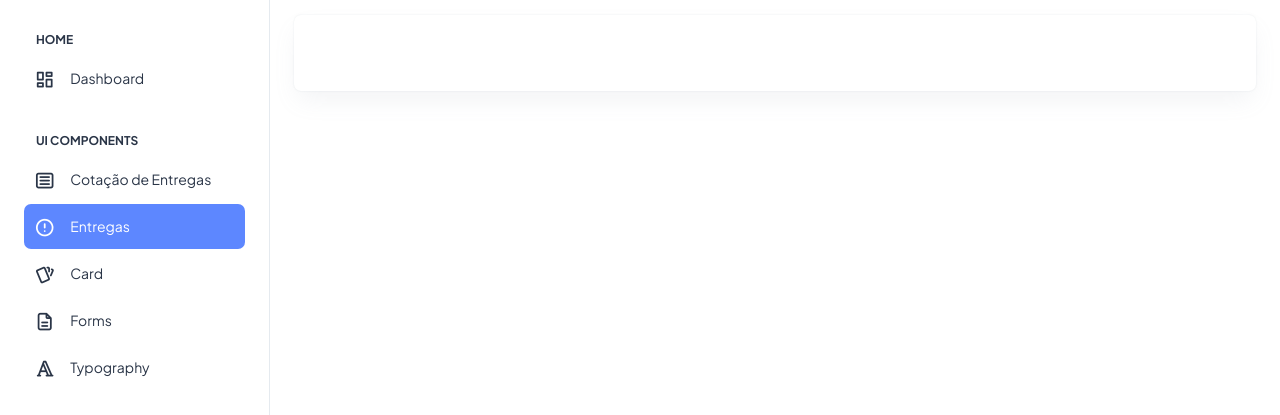
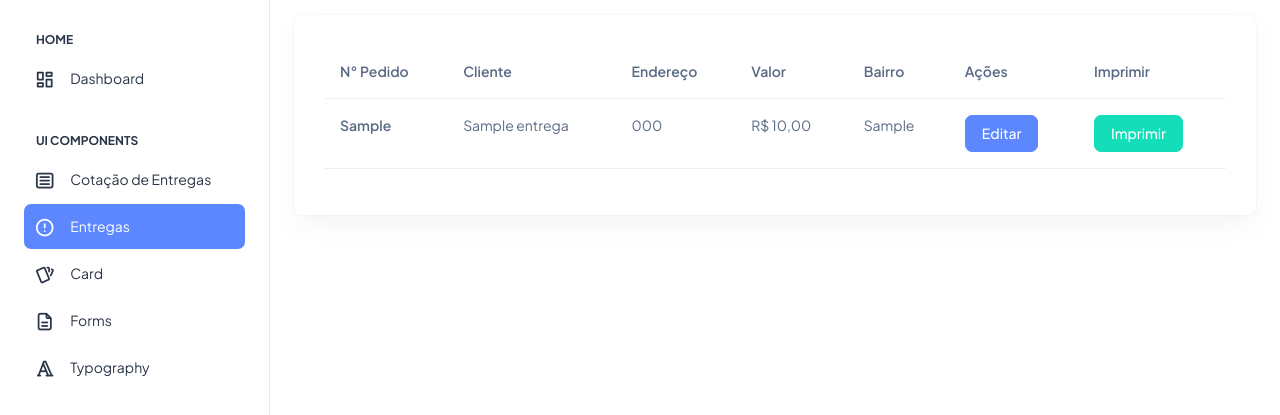
Before and after one commit to Brunohvg/projeto-bibelo, a Django app: page / in a window 1280 px wide. Shown: the part 70-485 px from the top of the page. Run offline with Django 4.2, Linux system fonts and the light colour scheme; tables that the repository leaves empty hold one stand-in row (values such as "Sample post"); some libraries are stand-ins or nearby versions.

Commit message:
Listagem de entregas

```diff
--- a/FreteApp/templates/FreteApp/home.html
+++ b/FreteApp/templates/FreteApp/home.html
@@ -1,2 +1,38 @@
-{% extends 'base.html' %}
-{% block conteudo %}<p>{{nome}}</p>{% endblock conteudo %}
+{% extends "base.html" %}
+
+{% block conteudo %}
+<div class="table-responsive">
+    <table class="table">
+        <thead>
+            <tr>
+                <th scope="col">N° Pedido</th>
+                <th scope="col">Cliente</th>
+                <th scope="col">Endereço</th>
+                <th scope="col">Valor</th>
+                <th scope="col">Bairro</th>
+                <th scope="col">Ações</th>
+                <th scope="col">Imprimir</th>
+            </tr>
+        </thead>
+        <tbody>
+            {% for cliente_item in todas_entregas %}
+            <tr>
+                <th scope="row">{{ cliente_item.numero_pedido }}</th>
+                <td>{{ cliente_item.nome_cliente }}</td>
+                <td>{{ cliente_item.telefone }}</td>
+                <td>R$ {{ cliente_item.valor_entrega }}</td>
+                <td>{{ cliente_item.endereco }}</td>
+                <td>
+                    <a href="/" class="btn btn-primary">Editar</a>
+                </td>
+                <td>
+                    <a href="/" class="btn btn-success">
+                        <i class="fas fa-print"></i> Imprimir
+                    </a>
+                </td>
+            </tr>
+            {% endfor %}
+        </tbody>
+    </table>
+</div>
+{% endblock conteudo %}
--- a/FreteApp/views.py
+++ b/FreteApp/views.py
@@ -1,9 +1,8 @@
-import datetime
 from django.shortcuts import render
 from .models import Endereco, Entrega
 from django.utils import timezone
-
 from django.contrib import messages
+from .models import Endereco, Entrega
 from .forms import FormularioEndereco, FormularioEntrega
 from api_external.api_funcitions import (
     buscar_endereco,
@@ -29,18 +28,29 @@ def handle_formulario_post(request):
         criado=timezone.now(),
         hora_limite=hora_limite_str,
         info_adicional=request.POST.get('info_adicional'),
-        endereco=endereco,)
+        endereco=endereco,
+        valor_entrega=request.POST.get('valor_entrega')),
 
 
+    messages.success(request, 'Entrega criada com sucesso')
 
-    return render(request, "FreteApp/home.html")
+    todas_entregas = Entrega.objects.all()
+    t_entregas = {
+        'todas_entregas':todas_entregas,
+    }
+
+    return render(request, "FreteApp/home.html", context=t_entregas)
 
 
 def home(request):
+    todas_entregas = Entrega.objects.all()
+    t_entregas = {
+        'todas_entregas':todas_entregas,
+    }
     if request.method == 'POST':
         return handle_formulario_post(request)
 
-    return render(request, "FreteApp/home.html")
+    return render(request, "FreteApp/home.html", context=t_entregas)
 
 
 def cotacao(request):
```
